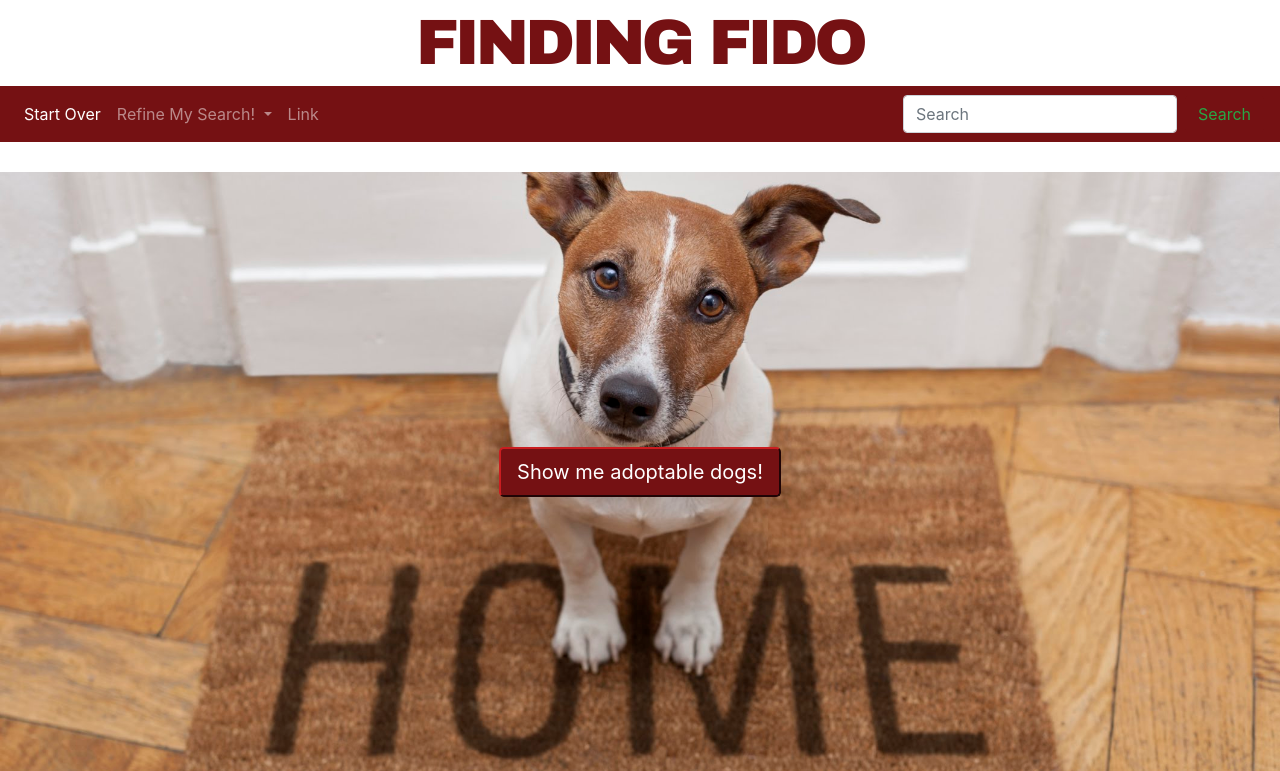
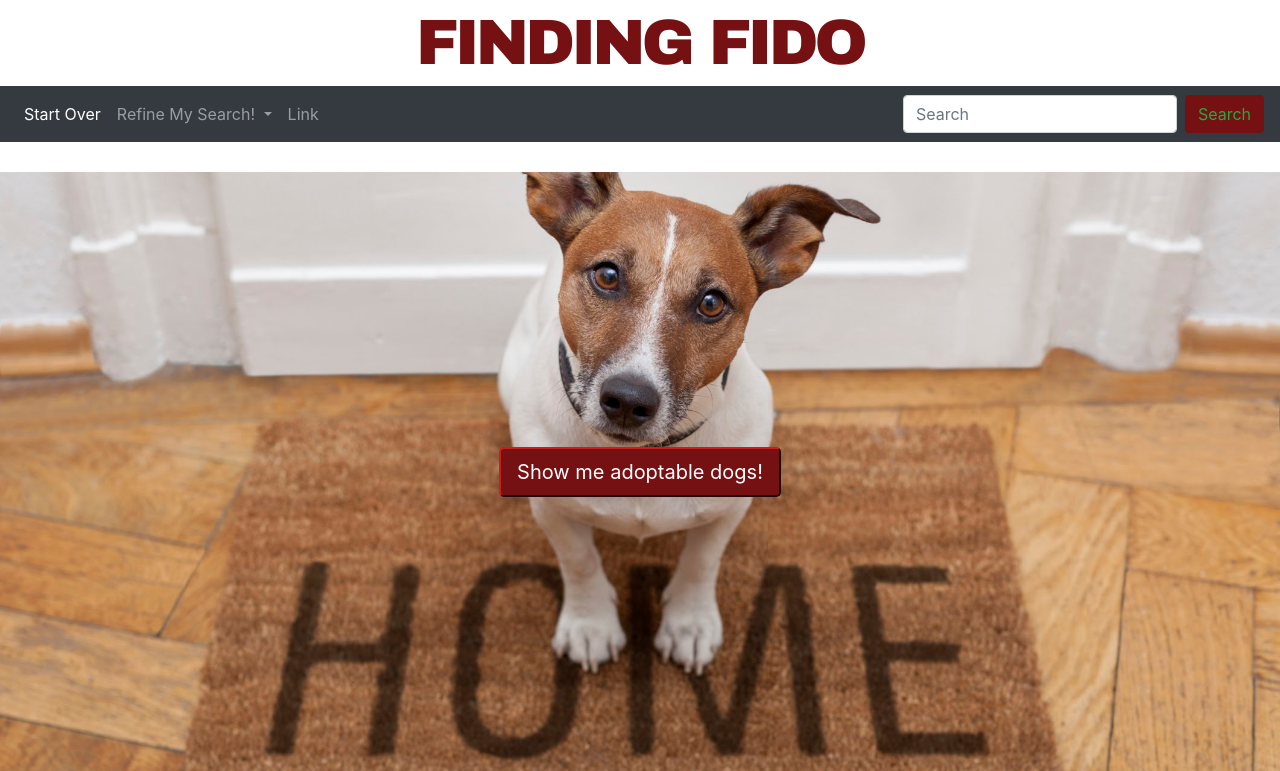
Before and after one commit to Hassanish/Finding-Fido, a PHP site: page /homepage.html in a window 1280 px wide. Shown: the top 771 px of the page. Run offline with PHP 8.4, Linux system fonts and the light colour scheme; some libraries are stand-ins or nearby versions.

Commit message:
css changes

```diff
--- a/assets/css/style.css
+++ b/assets/css/style.css
@@ -19,20 +19,18 @@
   display: none;
 }
 
-header h1, .navbar-brand {
+header h1 {
   font-family: "Arial Black", Helvetica, sans-serif;
-  /* font-size: 4rem; */
+  font-size: 4rem;
   letter-spacing: -.06em;
-  /* color: #751113; */
+  color: #751113;
   text-transform: uppercase;
   line-height: 85%;
 }
-
-header h1 {
-  font-size: 4rem;
-  color: #751113;
-}
-
+/* #showDogs {
+  display: block;
+  margin: auto;
+} */
 .container{
   display: flex;
   justify-content: center;
@@ -41,7 +39,7 @@ header h1 {
     margin: 30px auto;
     overflow: hidden;
 }
-button, .bg-dark {
+button, bg-dark {
   background-color: #751113 !important;
   border-color: #751113 !important;
 }
@@ -85,5 +83,5 @@ button, .bg-dark {
     margin:  2% 2% 50px 2%;
    } */
 #favs{
-  display: none;
+  display: none
 }
```
